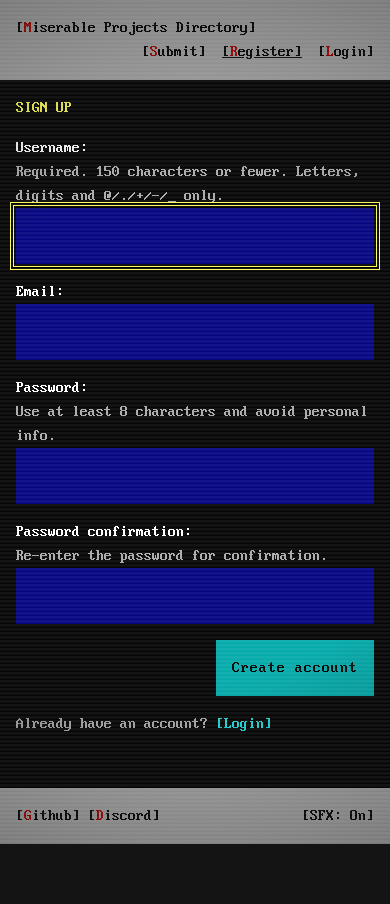
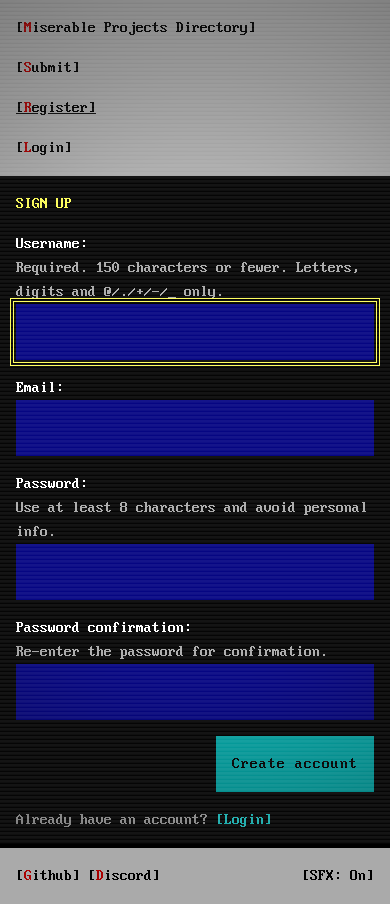
Before and after one commit to miratcan/miserableproject.club, a Django app: page /accounts/signup/ in a window 390 px wide. Before the commit the page ends 844 px from the top, so only its background shows below. Run offline with Django 4.2, Linux system fonts and the light colour scheme.

Commit message:
Improve mobile layout

```diff
--- a/static/css/styles.css
+++ b/static/css/styles.css
@@ -338,6 +338,21 @@ footer a {
   ul#articles li a {
     display: block;
   }
+
+  nav.wrapper {
+    flex-direction: column;
+    gap: var(--gap);
+  }
+
+  nav.wrapper .nav-right {
+    margin-left: 0;
+    flex-direction: column;
+    gap: var(--gap);
+  }
+
+  .form-row.two-cols {
+    flex-direction: column;
+  }
 }
 
 main> :first-child {
```
